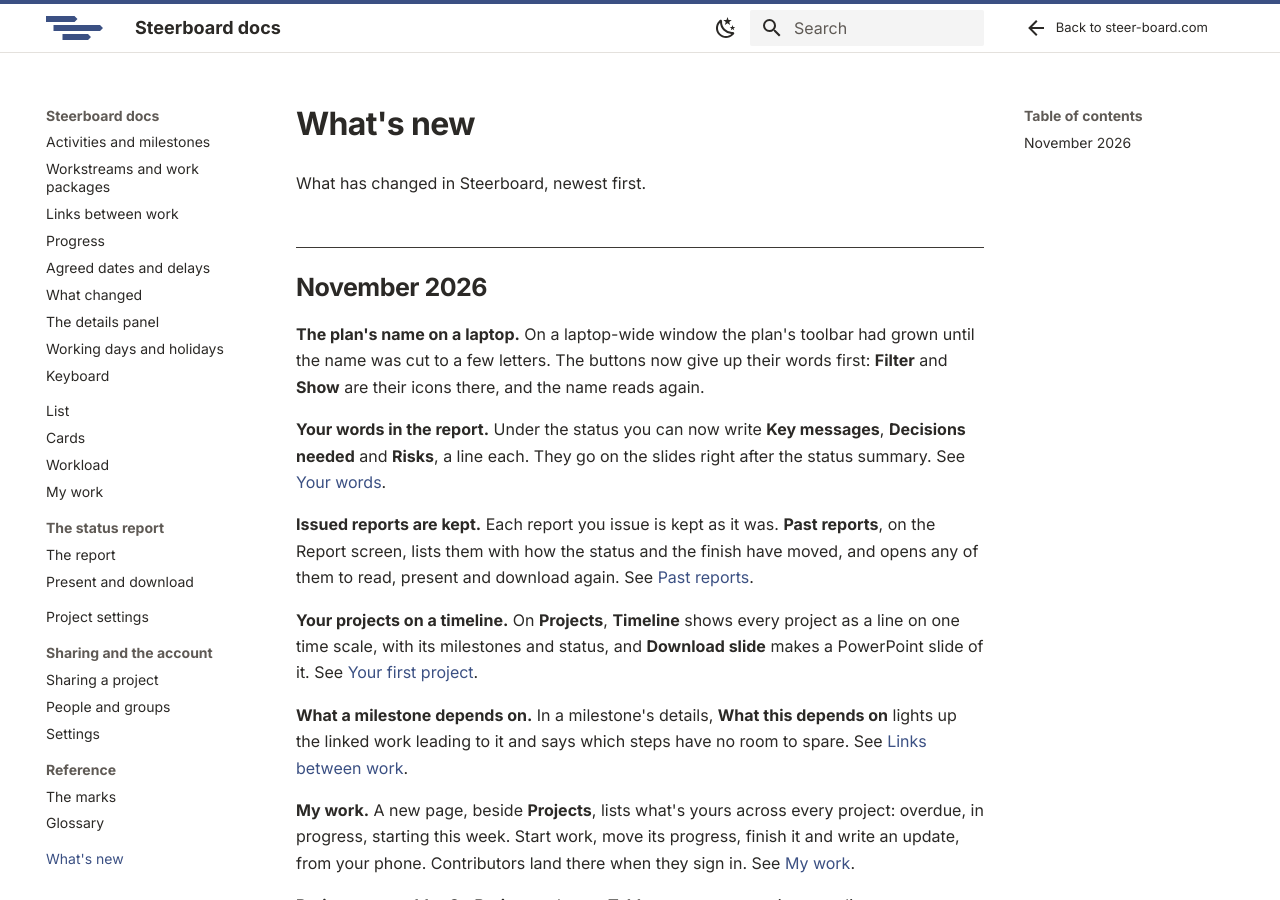
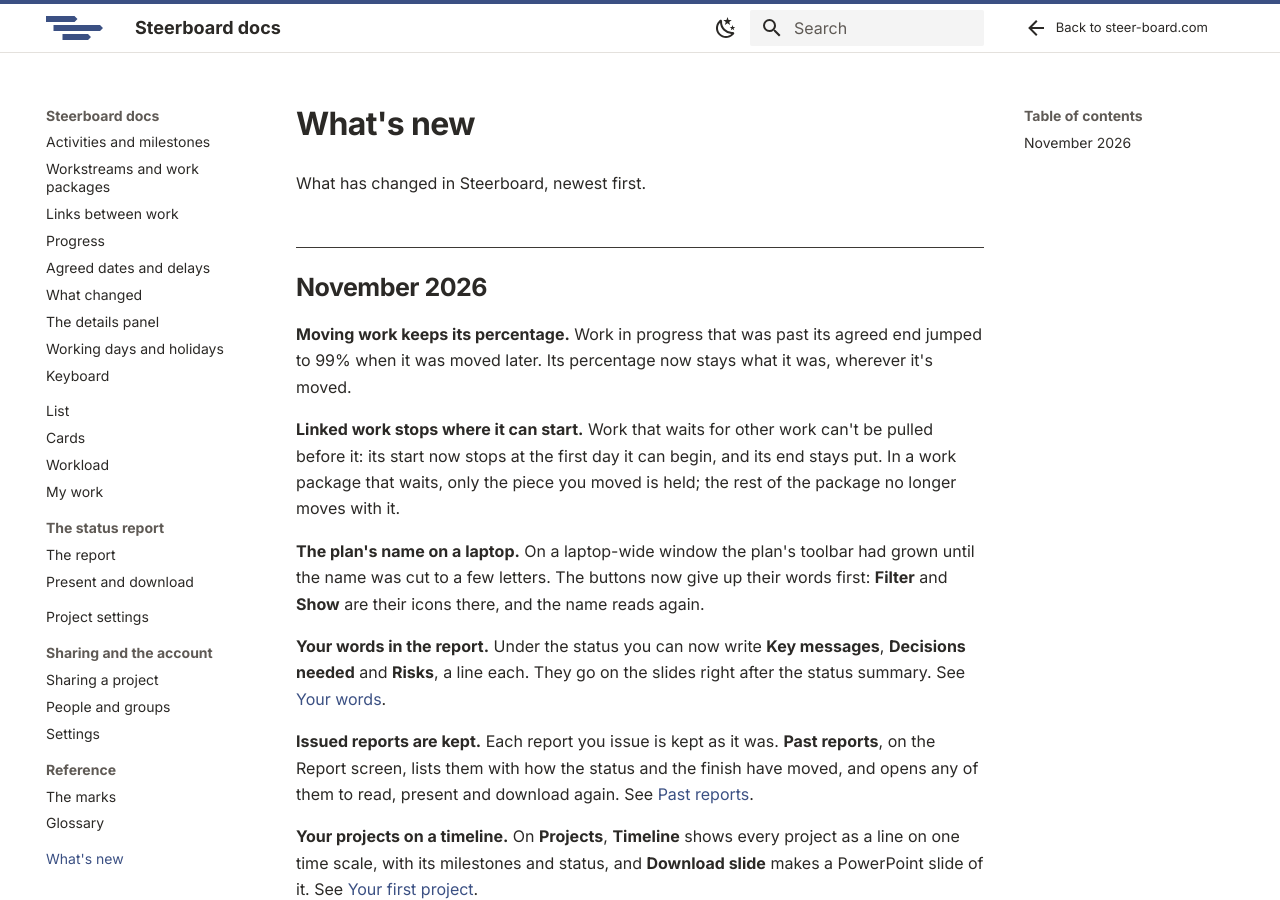
Before and after one commit to mistahcase/steerboard-docs, an MkDocs documentation site: the page built from pages/whats-new.md, in a window 1280 px wide and 900 px high. Built offline with MkDocs 1.6.1 and Material for MkDocs 9.7.7, drawn with Linux system fonts in a browser that asks for light colours.

Commit message:
Laws walked at random: the plan, round 1
The user: the app "still has a lot of small things that break or don't
really behave the way you'd expect", with work in progress that came out
light green all over after a move as the example, and asked for a thorough
test of behaviour across the application.

The scenarios test the cases someone thought of. ROBUSTNESS.md adds the
other half: laws that hold whatever anyone does (S what a plan is, G how
it's drawn, R what one change does and doesn't, X what the other screens
say of the same plan), checked after every step of plans worked at random
through the board's own code (src/laws; 150 walks in every test run, any
number on request, and a walk can be walked again by its number).

The first 36,864 steps found four defects, fixed here:

- Moving work in progress changed its percentage: 90% became 99% when late
  work was moved, because the done part kept its days along the bar as
  drawn. A move never changes it now (D7). This was the user's example.
- A start pulled before what the work waits for came back with the end
  pushed later instead. It's held at the first day it can start (H6).
- One piece of a work package that waits, moved too early, took the whole
  package later with it (a sibling went from March to July). Only the
  piece is held (H7).
- A work package back to not started kept its started day until the plan
  was opened again.

After them, 66,462 steps break no law but one that waits for the user: a
bar wholly past its agreed end is drawn light all over (G4). Checked in a
browser with real pointer events on the demo: late work at 60% and 50%,
dragged three weeks on, keeps 60% and 50%.

Co-Authored-By: Claude Fable 5.2 <noreply@anthropic.com>

```diff
--- a/pages/whats-new.md
+++ b/pages/whats-new.md
@@ -3,6 +3,15 @@
 What has changed in Steerboard, newest first.
 
 ## November 2026
+
+**Moving work keeps its percentage.** Work in progress that was past its
+agreed end jumped to 99% when it was moved later. Its percentage now stays
+what it was, wherever it's moved.
+
+**Linked work stops where it can start.** Work that waits for other work can't
+be pulled before it: its start now stops at the first day it can begin, and
+its end stays put. In a work package that waits, only the piece you moved is
+held; the rest of the package no longer moves with it.
 
 **The plan's name on a laptop.** On a laptop-wide window the plan's toolbar had
 grown until the name was cut to a few letters. The buttons now give up their
```
Also changed, not shown: pages/plan/links.md (+6 -1 lines), pages/plan/progress.md (+2 -1 lines).
